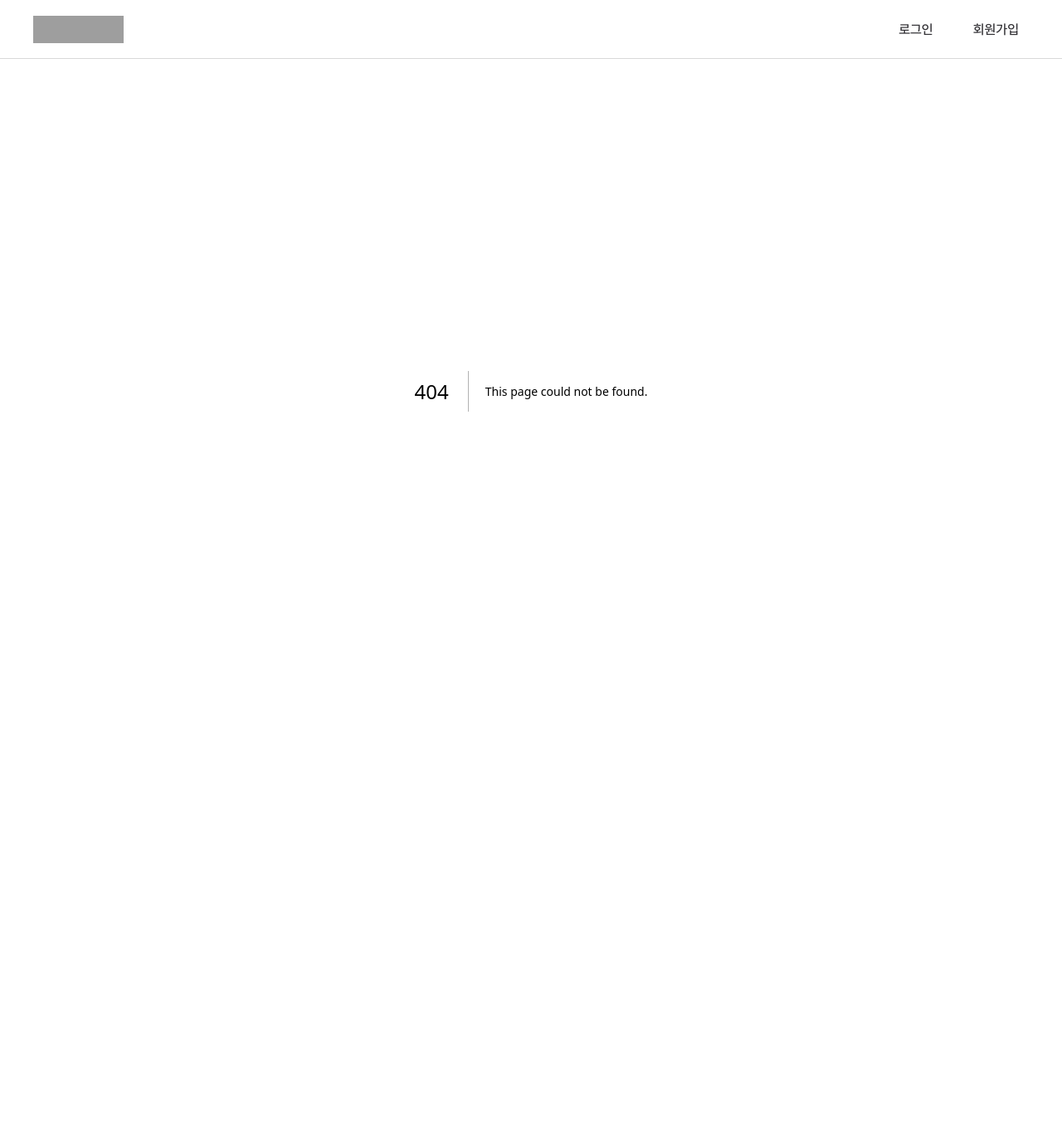
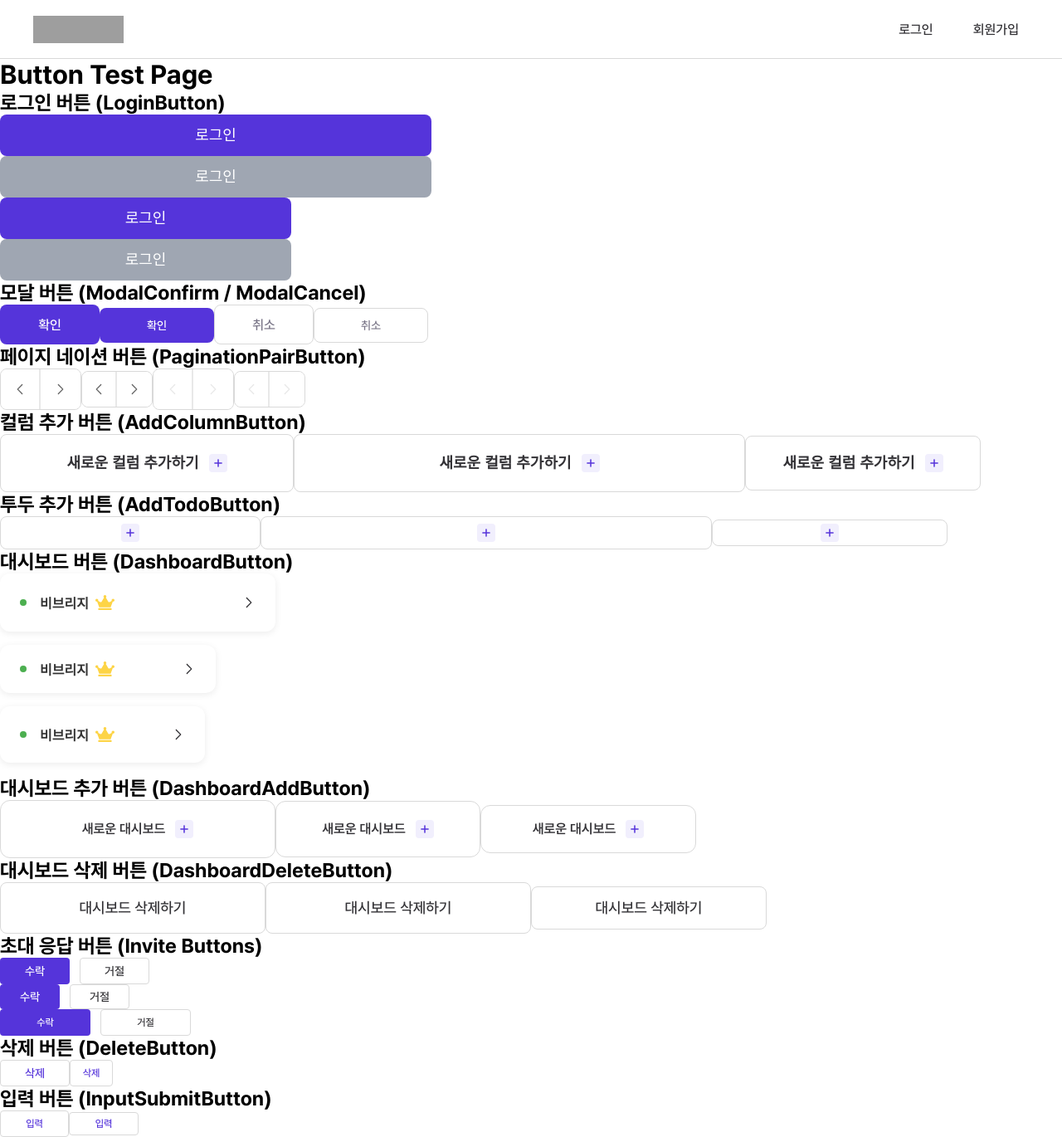
Before and after one commit to Sprint-19-part3-1team-Taskify/taskify, a Next.js app: page /guide/button-ui-test in a window 1280 px wide. Before the commit this address had no page. Shown: the whole page at 83% size. Before the commit the page ends 871 px from the top, so only its background shows below. Built offline with nearby package versions, Linux system fonts and the light colour scheme; grey boxes are pictures that could not be loaded.

Commit message:
✨ Feat: Button 테스트 페이지 생성

```diff
--- /dev/null
+++ b/src/pages/guide/button-ui-test.jsx
@@ -0,0 +1,250 @@
+'use client';
+import Image from 'next/image';
+import React, { useState } from 'react';
+import {
+  LoginButton,
+  DashboardButton,
+  AddColumnButton,
+  AddTodoButton,
+  DashboardAddButton,
+  ModalCancelButton,
+  ModalConfirmButton,
+  DashboardDeleteButton,
+  InviteAcceptButton,
+  InviteRejectButton,
+  DeleteButton,
+  InputSubmitButton,
+  PaginationPairButton,
+} from '@/components/button';
+
+const Section = ({ title, children }) => (
+  <div className="mb-10 p-4 border rounded-xl">
+    <h2 className="text-xl font-semibold mb-4">{title}</h2>
+    <div className="flex gap-4 flex-wrap">{children}</div>
+  </div>
+);
+
+export default function ButtonTestPage() {
+  const [log, setLog] = useState('');
+
+  const handleClick = (msg) => {
+    setLog(msg);
+    console.log(msg);
+  };
+
+  return (
+    <div className="p-10">
+      <h1 className="text-3xl font-bold mb-8">Button Test Page</h1>
+
+      {/* 클릭 로그 표시 */}
+      {log && (
+        <div className="mb-8 p-4 bg-gray-100 rounded-lg text-lg font-medium border">✔ {log}</div>
+      )}
+
+      {/* ---------------------- 로그인 버튼 ---------------------- */}
+      <Section title="로그인 버튼 (LoginButton)">
+        <LoginButton size="large" active onClick={() => handleClick('로그인 large active')}>
+          로그인
+        </LoginButton>
+
+        <LoginButton
+          size="large"
+          active={false}
+          onClick={() => handleClick('로그인 large inactive')}
+        >
+          로그인
+        </LoginButton>
+
+        <LoginButton size="small" active onClick={() => handleClick('로그인 small active')}>
+          로그인
+        </LoginButton>
+
+        <LoginButton
+          size="small"
+          active={false}
+          onClick={() => handleClick('로그인 small inactive')}
+        >
+          로그인
+        </LoginButton>
+      </Section>
+
+      {/* ---------------------- 모달 버튼 ---------------------- */}
+      <Section title="모달 버튼 (ModalConfirm / ModalCancel)">
+        <ModalConfirmButton size="large" onClick={() => handleClick('모달 확인 large')}>
+          확인
+        </ModalConfirmButton>
+
+        <ModalConfirmButton size="small" onClick={() => handleClick('모달 확인 small')}>
+          확인
+        </ModalConfirmButton>
+
+        <ModalCancelButton size="large" onClick={() => handleClick('모달 취소 large')}>
+          취소
+        </ModalCancelButton>
+
+        <ModalCancelButton size="small" onClick={() => handleClick('모달 취소 small')}>
+          취소
+        </ModalCancelButton>
+      </Section>
+
+      {/* ---------------------- Pagination ---------------------- */}
+      <Section title="페이지 네이션 버튼 (PaginationPairButton)">
+        {/* active + black */}
+        <PaginationPairButton
+          size="large"
+          prevState="active"
+          nextState="active"
+          prevColorSet="black"
+          nextColorSet="black"
+          onPrev={() => handleClick('prev large active black')}
+          onNext={() => handleClick('next large active black')}
+        />
+
+        <PaginationPairButton
+          size="small"
+          prevState="active"
+          nextState="active"
+          prevColorSet="black"
+          nextColorSet="black"
+          onPrev={() => handleClick('prev small active black')}
+          onNext={() => handleClick('next small active black')}
+        />
+
+        {/* inactive + gray */}
+        <PaginationPairButton
+          size="large"
+          prevState="inactive"
+          nextState="inactive"
+          prevColorSet="gray"
+          nextColorSet="gray"
+          onPrev={() => handleClick('prev large inactive gray')}
+          onNext={() => handleClick('next large inactive gray')}
+        />
+
+        <PaginationPairButton
+          size="small"
+          prevState="inactive"
+          nextState="inactive"
+          prevColorSet="gray"
+          nextColorSet="gray"
+          onPrev={() => handleClick('prev small inactive gray')}
+          onNext={() => handleClick('next small inactive gray')}
+        />
+      </Section>
+
+      {/* ---------------------- 컬럼 추가 버튼 ---------------------- */}
+      <Section title="컬럼 추가 버튼 (AddColumnButton)">
+        <AddColumnButton type="1" onClick={() => handleClick('컬럼 추가 type1')}>
+          새로운 컬럼 추가하기
+        </AddColumnButton>
+
+        <AddColumnButton type="2" onClick={() => handleClick('컬럼 추가 type2')}>
+          새로운 컬럼 추가하기
+        </AddColumnButton>
+
+        <AddColumnButton type="3" onClick={() => handleClick('컬럼 추가 type3')}>
+          새로운 컬럼 추가하기
+        </AddColumnButton>
+      </Section>
+
+      {/* ---------------------- 투두 추가 버튼 ---------------------- */}
+      <Section title="투두 추가 버튼 (AddTodoButton)">
+        <AddTodoButton type="1" onClick={() => handleClick('투두 추가 type1')} />
+        <AddTodoButton type="2" onClick={() => handleClick('투두 추가 type2')} />
+        <AddTodoButton type="3" onClick={() => handleClick('투두 추가 type3')} />
+      </Section>
+
+      {/* ---------------------- 대시보드 버튼 ---------------------- */}
+      <Section title="대시보드 버튼 (DashboardButton)">
+        <DashboardButton
+          size="large"
+          icon={<Image src="/images/common/ico_crown.svg" alt="crown" width={21} height={16} />}
+          arrow={
+            <Image src="/images/common/btn_chevron_right.svg" alt="arrow" width={16} height={16} />
+          }
+          onClick={() => handleClick('대시보드 large')}
+        >
+          비브리지
+        </DashboardButton>
+
+        <DashboardButton
+          size="medium"
+          icon={<Image src="/images/common/ico_crown.svg" alt="crown" width={21} height={16} />}
+          arrow={
+            <Image src="/images/common/btn_chevron_right.svg" alt="arrow" width={16} height={16} />
+          }
+          onClick={() => handleClick('대시보드 medium')}
+        >
+          비브리지
+        </DashboardButton>
+
+        <DashboardButton
+          size="small"
+          icon={<Image src="/images/common/ico_crown.svg" alt="crown" width={21} height={16} />}
+          arrow={
+            <Image src="/images/common/btn_chevron_right.svg" alt="arrow" width={16} height={16} />
+          }
+          onClick={() => handleClick('대시보드 small')}
+        >
+          비브리지
+        </DashboardButton>
+      </Section>
+
+      {/* ---------------------- 대시보드 추가 버튼 ---------------------- */}
+      <Section title="대시보드 추가 버튼 (DashboardAddButton)">
+        <DashboardAddButton type="1" onClick={() => handleClick('대시보드 추가 type1')}>
+          새로운 대시보드
+        </DashboardAddButton>
+
+        <DashboardAddButton type="2" onClick={() => handleClick('대시보드 추가 type2')}>
+          새로운 대시보드
+        </DashboardAddButton>
+
+        <DashboardAddButton type="3" onClick={() => handleClick('대시보드 추가 type3')}>
+          새로운 대시보드
+        </DashboardAddButton>
+      </Section>
+      {/* ---------------------- 대시보드 삭제 버튼 ---------------------- */}
+      <Section title="대시보드 삭제 버튼 (DashboardDeleteButton)">
+        <DashboardDeleteButton type="1" onClick={() => handleClick('대시보드 삭제 type1')}>
+          대시보드 삭제하기
+        </DashboardDeleteButton>
+
+        <DashboardDeleteButton type="2" onClick={() => handleClick('대시보드 삭제 type2')}>
+          대시보드 삭제하기
+        </DashboardDeleteButton>
+
+        <DashboardDeleteButton type="3" onClick={() => handleClick('대시보드 삭제 type3')}>
+          대시보드 삭제하기
+        </DashboardDeleteButton>
+      </Section>
+      {/* ---------------------- 초대 버튼 (수락/거절) ---------------------- */}
+      <Section title="초대 응답 버튼 (Invite Buttons)">
+        <div style={{ display: 'flex', gap: '12px' }}>
+          <InviteAcceptButton type="1" onClick={() => handleClick('초대 수락 1')} />
+          <InviteRejectButton type="1" onClick={() => handleClick('초대 거절 1')} />
+        </div>
+
+        <div style={{ display: 'flex', gap: '12px' }}>
+          <InviteAcceptButton type="2" onClick={() => handleClick('초대 수락 2')} />
+          <InviteRejectButton type="2" onClick={() => handleClick('초대 거절 2')} />
+        </div>
+
+        <div style={{ display: 'flex', gap: '12px' }}>
+          <InviteAcceptButton type="3" onClick={() => handleClick('초대 수락 3')} />
+          <InviteRejectButton type="3" onClick={() => handleClick('초대 거절 3')} />
+        </div>
+      </Section>
+      {/* ---------------------- 삭제 버튼 ---------------------- */}
+      <Section title="삭제 버튼 (DeleteButton)">
+        <DeleteButton type="1" onClick={() => handleClick('삭제 type1')} />
+        <DeleteButton type="2" onClick={() => handleClick('삭제 type2')} />
+      </Section>
+      {/* ---------------------- 입력 버튼 ---------------------- */}
+      <Section title="입력 버튼 (InputSubmitButton)">
+        <InputSubmitButton type="1" onClick={() => handleClick('입력 type1')}></InputSubmitButton>
+        <InputSubmitButton type="2" onClick={() => handleClick('입력 type2')}></InputSubmitButton>
+      </Section>
+    </div>
+  );
+}
```
